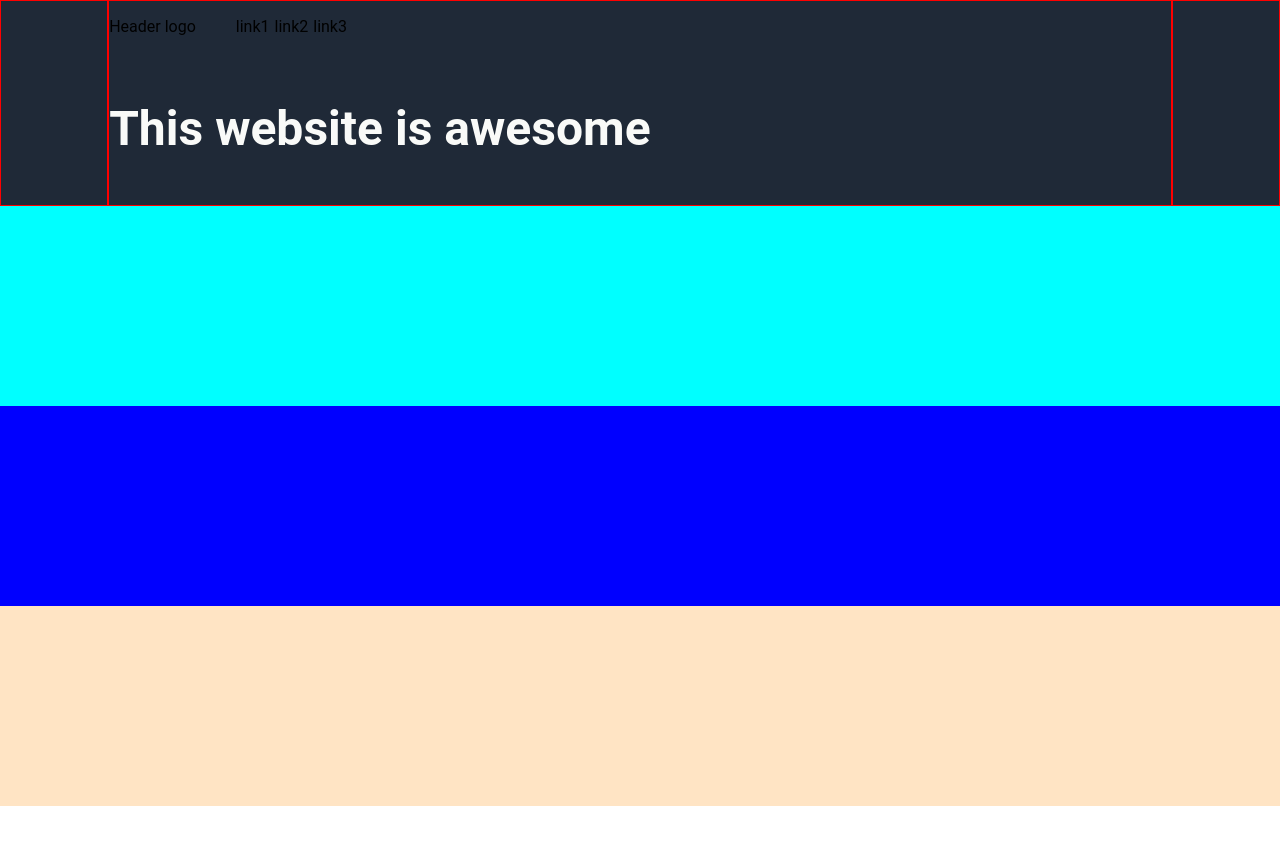
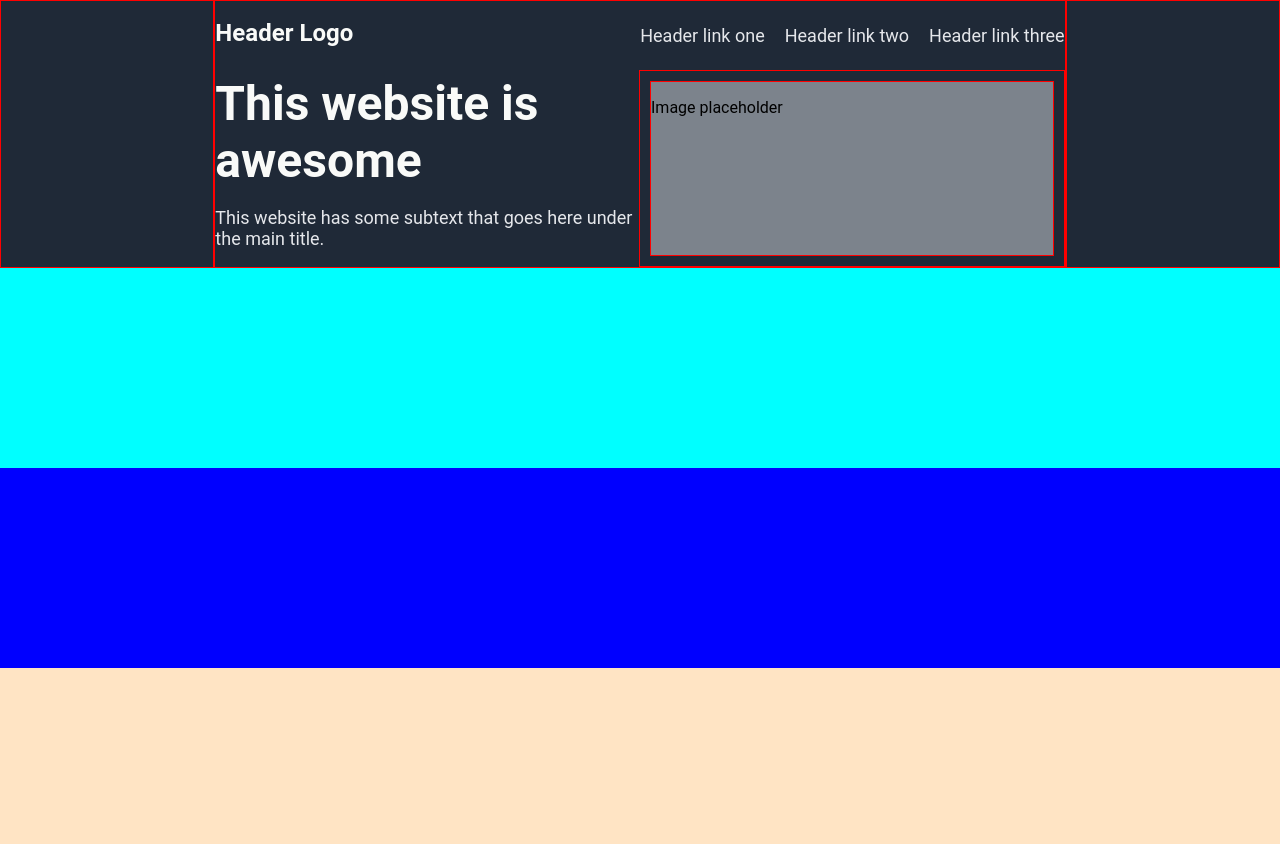
Before and after one commit to Odinsondev/project2-landingpage, a plain HTML site: page index.html in a window 1280 px wide. Before the commit the page ends 806 px from the top, so only its background shows below. Drawn offline with Linux system fonts and the light colour scheme.

Commit message:
Edit header style and add image placeholder

```diff
--- a/index.html
+++ b/index.html
@@ -14,15 +14,23 @@
       <div class="content1">
 
         <div class="header-top">
-          <p>Header logo</p>
+          <p class="text2">Header Logo</p>
           <ul>
-            <li>link1</li>
-            <li>link2</li>
-            <li>link3</li>
+            <li><a href="">Header link one</a></li>
+            <li><a href="">Header link two</a></li>
+            <li><a href="">Header link three</a></li>
           </ul>
         </div>
         <div class="header-bottom">
-          <p class="hero">This website is awesome</p>
+          <div class="header-bottom-left">
+            <p class="text1">This website is awesome</p>
+            <p class="text3">This website has some subtext that goes here under the main title.</p>
+          </div>
+          <div class="header-bottom-right">
+            <div class="placeholder">
+              <p>Image placeholder</p>
+            </div>
+          </div>
         </div>
 
       </div>
--- a/style.css
+++ b/style.css
@@ -20,23 +20,62 @@ header {
 .content1 {
     background-color: #1F2937;
     border: 1px solid red;
-    flex: 10;
+    flex: 4;
 }
 
-.hero {
+.text1 {
     font-size: 48px;
     font-weight: bold;
     color: #F9FAF8;
+    margin: 5px 0;
+}
+
+.text2 {
+    font-size: 24px;
+    font-weight: bold;
+    color: #F9FAF8;
+    margin: 18px 0;
 }
 
 .header-top,
 ul {
     display: flex;
+    justify-content: space-between;
 }
 
 ul {
-    gap: 5px;
+    gap: 20px;
     list-style: none;
+    margin: 24px 0;
+}
+
+a,
+.text3 {
+    text-decoration: none;
+    font-size: 18px;
+    color: #E5E7EB;
+}
+
+.header-bottom {
+    display: flex;
+}
+
+.header-bottom-left,
+.header-bottom-right {
+    flex: 1;
+}
+
+.header-bottom-right {
+    border: 1px solid red;
+    display: flex;
+    justify-content: center;
+}
+
+.placeholder {
+    margin: 10px;
+    border: 1px solid red;
+    flex: 1;
+    background-color: #e5e7eb78;
 }
 
 .content2 {
```
